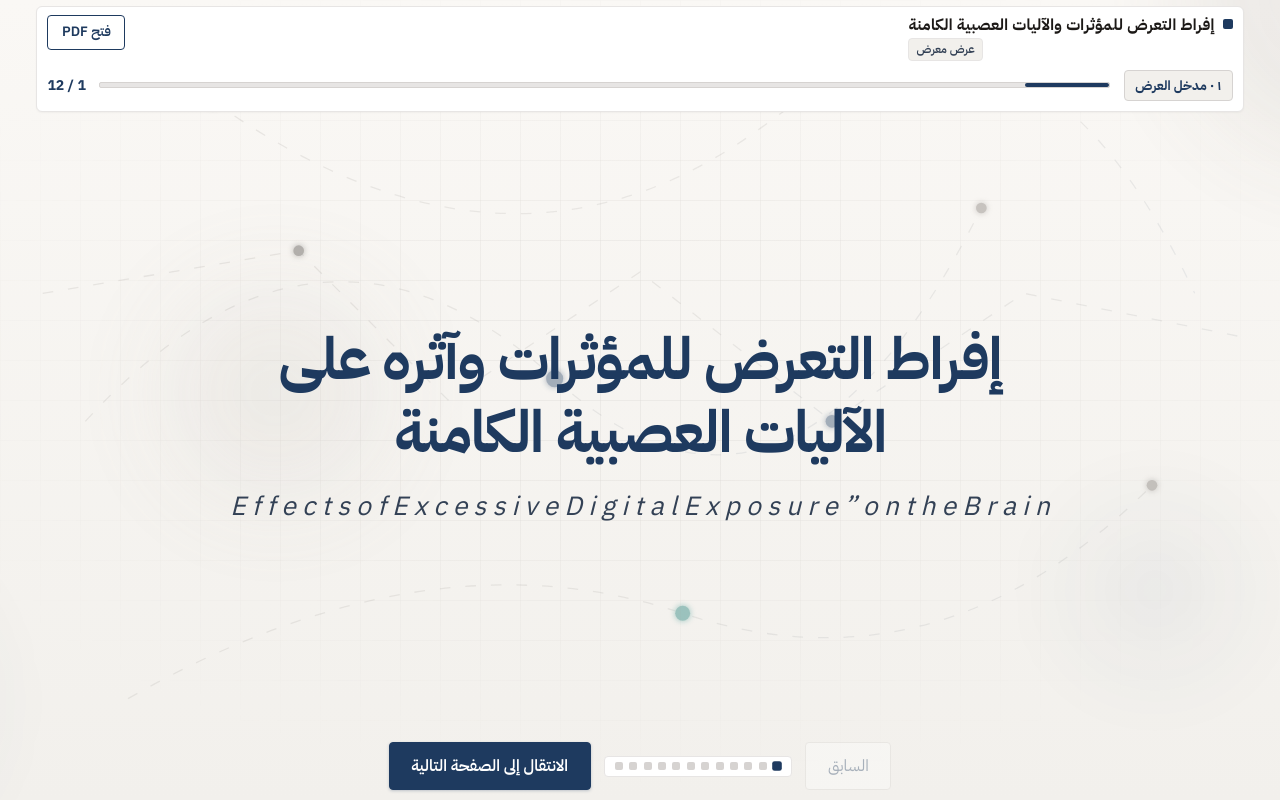
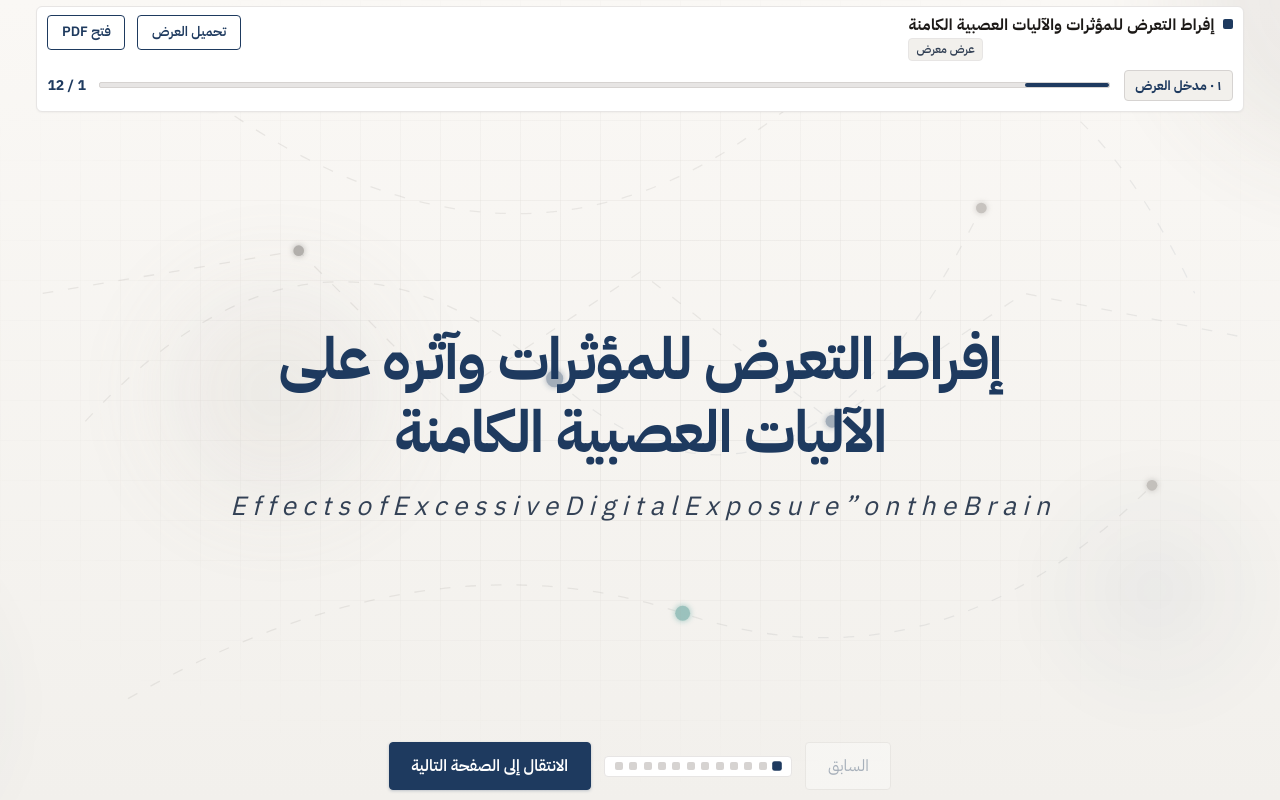
Before and after one commit to iksasa15/EEEEE, a React (Vite) app: page / in a window 1280 px wide. Built offline with nearby package versions, Linux system fonts and the light colour scheme.

Commit message:
Add download link for PDF presentation in App.tsx

```diff
--- a/src/App.tsx
+++ b/src/App.tsx
@@ -60,6 +60,14 @@ function App() {
               </div>
             </div>
             <div className="deck__top-actions">
+              <a
+                className="deck__pdf"
+                href={`${import.meta.env.BASE_URL}ibraat-taard-neural.pdf`}
+                download="ibraat-taard-neural.pdf"
+                title="تحميل ملف العرض (PDF)"
+              >
+                تحميل العرض
+              </a>
               <a
                 className="deck__pdf"
                 href={`${import.meta.env.BASE_URL}ibraat-taard-neural.pdf`}
```
